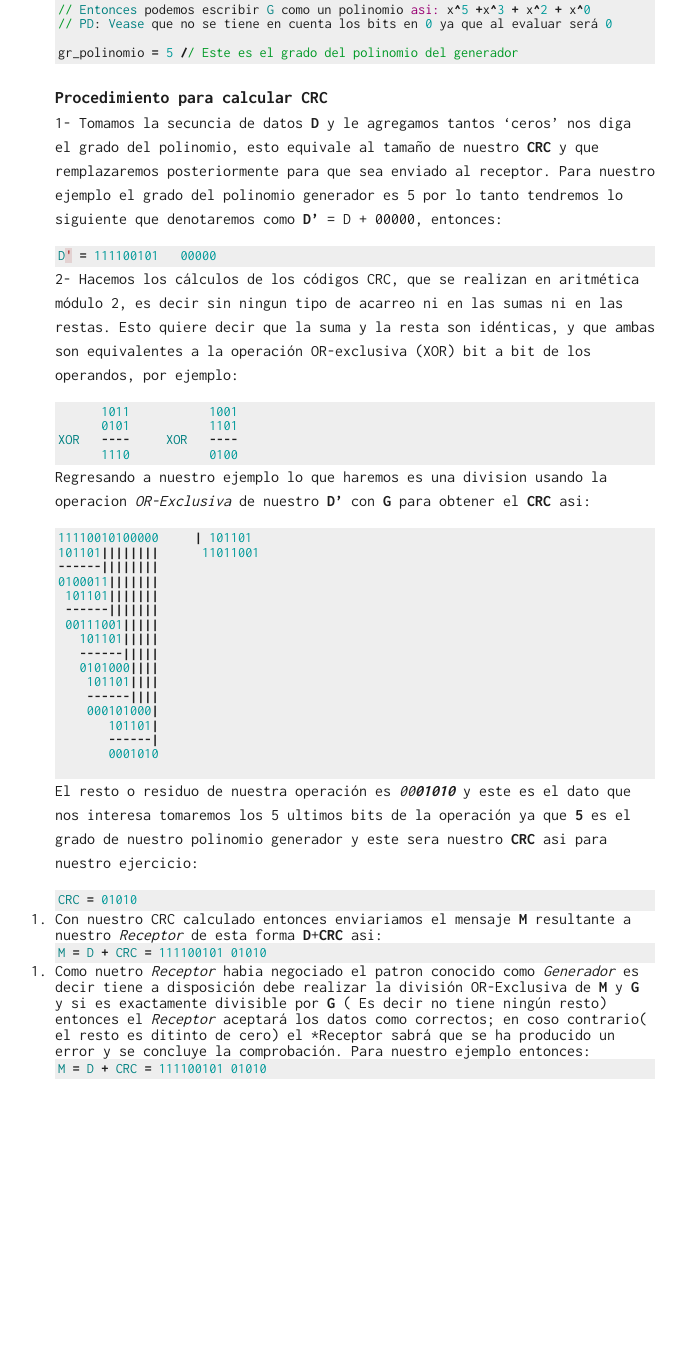
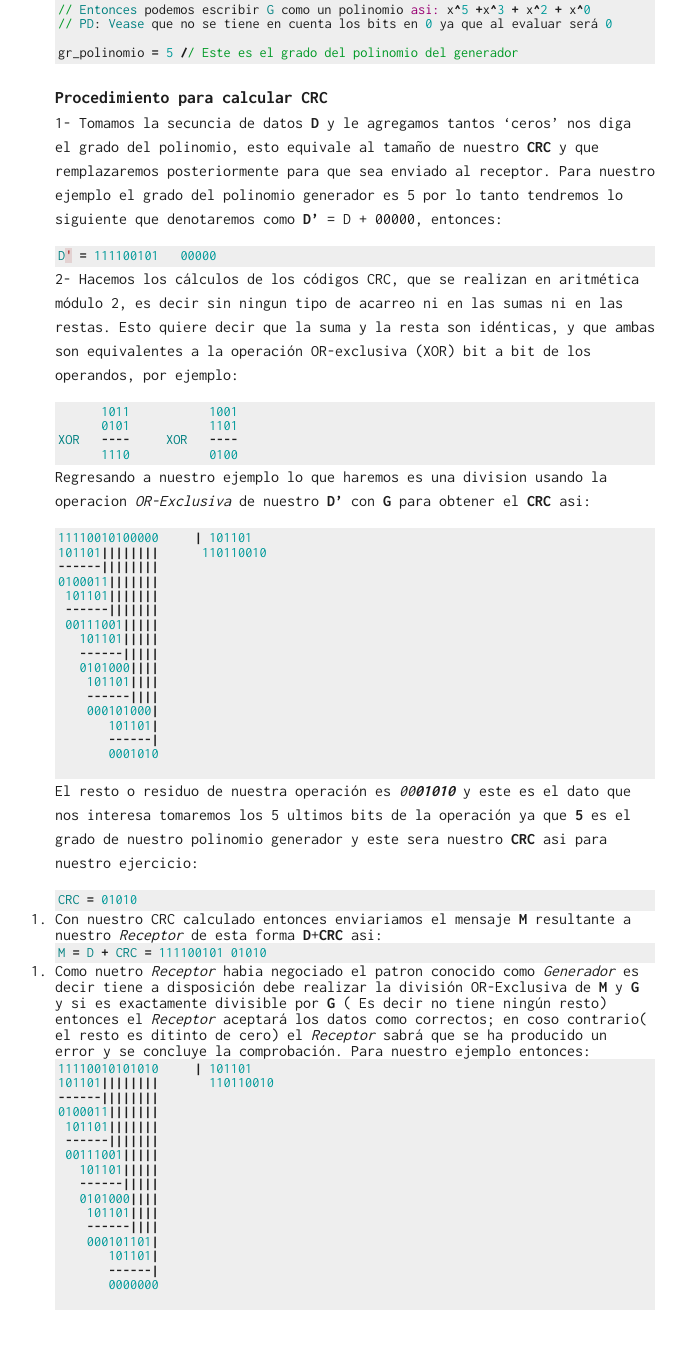
Before and after one commit to AlbCM/albcm.github.io, a Jekyll site: the page built from _posts/16-09-07-Codigo-de-redundancia-ciclica-CRC.markdown, in a window 1280 px wide and 1400 px high, scrolled down 1061 px. Shown: the top 1349 px of the window, without its empty margins (285-971 px from the left). Built offline with Jekyll 4.4.1, drawn with Linux system fonts in a browser that asks for light colours; comment, search, counter and statistics services are not loaded; before the commit the page ends 2230 px from its top, so only the background shows below that.

Commit message:
Update 16-09-07-Codigo-de-redundancia-ciclica-CRC.markdown

```diff
--- a/_posts/16-09-07-Codigo-de-redundancia-ciclica-CRC.markdown
+++ b/_posts/16-09-07-Codigo-de-redundancia-ciclica-CRC.markdown
@@ -56,7 +56,7 @@ Regresando a nuestro ejemplo lo que haremos es una division usando la operacion
 {% highlight ruby  %}
 
 11110010100000     | 101101
-101101||||||||      11011001
+101101||||||||      110110010
 ------||||||||
 0100011|||||||
  101101|||||||
@@ -85,8 +85,24 @@ CRC = 01010
 M = D + CRC = 111100101 01010
 {% endhighlight %}
 
-4. Como nuetro *Receptor* habia negociado el patron conocido como *Generador* es decir tiene a disposición  debe realizar la división OR-Exclusiva de **M** y **G** y si es exactamente divisible por **G** ( Es decir no tiene ningún resto) entonces el *Receptor* aceptará los datos como correctos; en coso contrario( el resto es ditinto de cero) el *Receptor sabrá que se ha producido un error y se concluye la comprobación. Para nuestro ejemplo entonces:
+4. Como nuetro *Receptor* habia negociado el patron conocido como *Generador* es decir tiene a disposición  debe realizar la división OR-Exclusiva de **M** y **G** y si es exactamente divisible por **G** ( Es decir no tiene ningún resto) entonces el *Receptor* aceptará los datos como correctos; en coso contrario( el resto es ditinto de cero) el *Receptor* sabrá que se ha producido un error y se concluye la comprobación. Para nuestro ejemplo entonces:
 
 {% highlight ruby  %}
-M = D + CRC = 111100101 01010
+11110010101010     | 101101
+101101||||||||       110110010
+------||||||||
+0100011|||||||
+ 101101|||||||
+ ------|||||||
+ 00111001|||||
+   101101|||||
+   ------|||||
+   0101000||||
+    101101||||
+    ------||||
+    000101101|
+       101101|
+       ------|
+       0000000
+
 {% endhighlight %}
```
